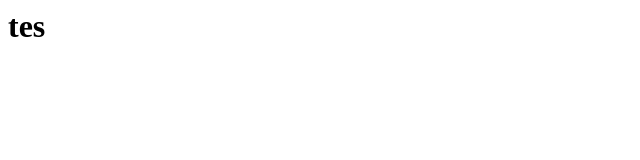
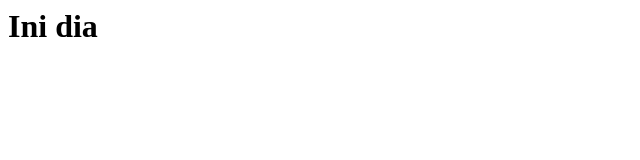
Before and after one commit to catatanlamers/InfinityGuitarChord, a plain HTML site: page index.html in a window 1280 px wide. Shown: the whole page, without its empty margins (0-640 px from the left). Drawn offline with Linux system fonts and the light colour scheme.

Commit message:
Update index.html

```diff
--- a/index.html
+++ b/index.html
@@ -1,4 +1,4 @@
 <html>
   <head> </head>
-  <body><h1>tes</h1></body>
+  <body><h1>Ini dia</h1></body>
 </html>
```
